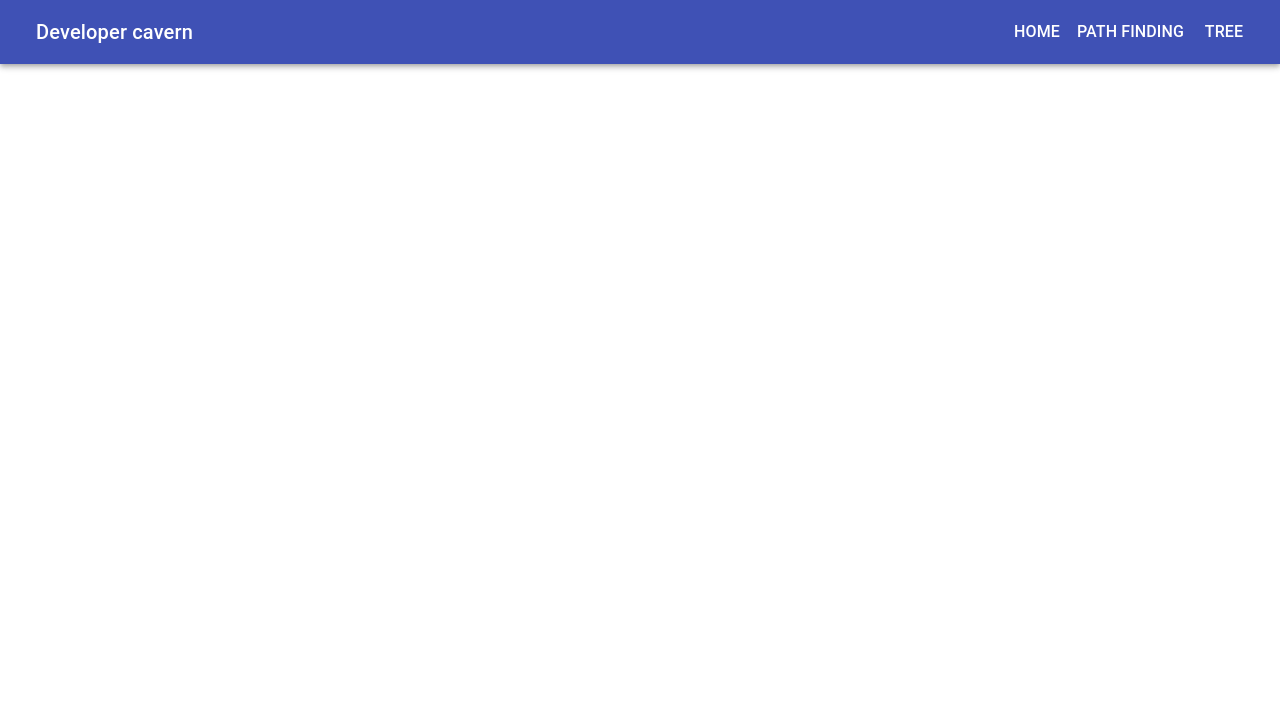
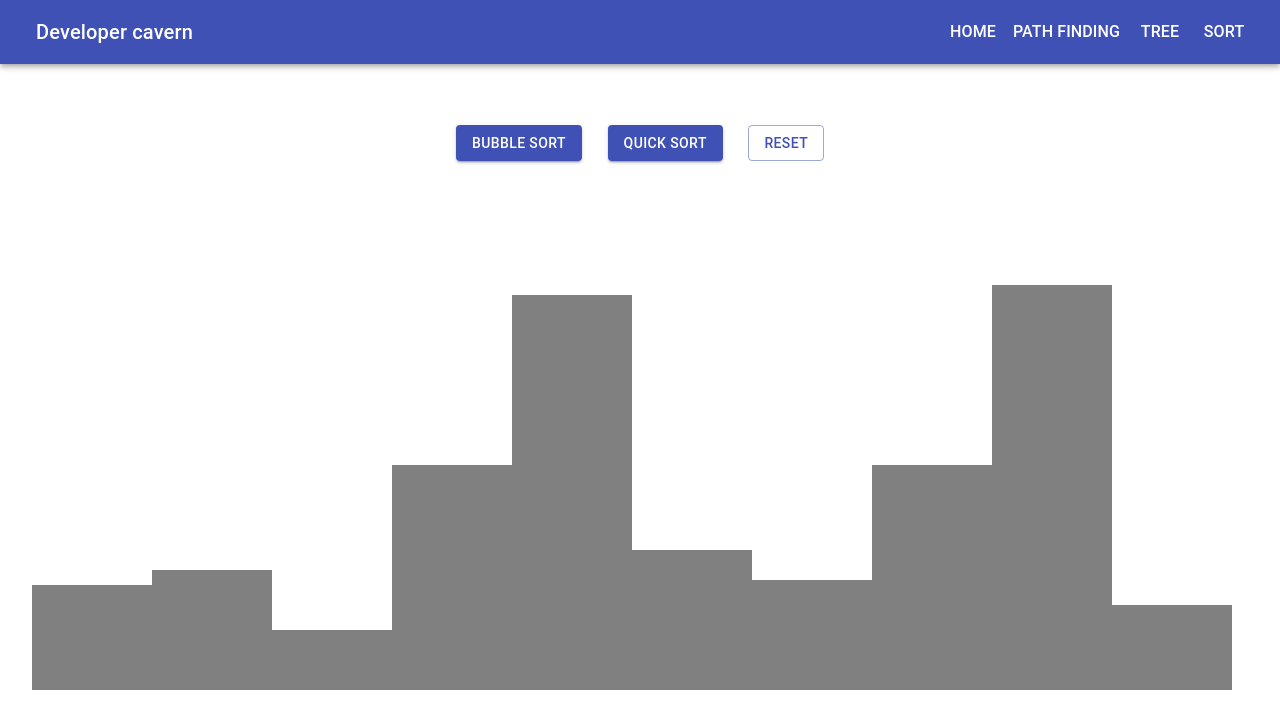
Before and after one commit to kelinox/pathfindingvisualizer, a React (Create React App) app: page /sort in a window 1280 px wide. Shown: the top 728 px of the page. Built offline with nearby package versions, Linux system fonts and the light colour scheme.

Commit message:
Add sorting visualizer

```diff
--- a/src/App.js
+++ b/src/App.js
@@ -12,6 +12,7 @@ import {
   Toolbar,
   IconButton,
 } from "@material-ui/core";
+import SortPage from "./SortingAlgorithm/SortPage";
 
 const useStyles = makeStyles((theme) => ({
   root: {
@@ -50,6 +51,9 @@ function App() {
             <Button>
               <Link to="/tree">Tree</Link>
             </Button>
+            <Button>
+              <Link to="/sort">Sort</Link>
+            </Button>
           </Toolbar>
         </AppBar>
       </div>
@@ -61,6 +65,9 @@ function App() {
           <Route path="/tree">
             <Tree />
           </Route>
+          <Route path="/sort">
+            <SortPage />
+          </Route>
         </Switch>
       </div>
     </Router>
--- a/src/PathVisualizer/Tree.css
+++ b/src/PathVisualizer/Tree.css
@@ -79,3 +79,11 @@
 .reset {
   background-color: purple;
 }
+
+.bfs {
+  background-color: brown;
+}
+
+.dfs {
+  background-color: darkorchid;
+}
--- a/src/PathVisualizer/Tree.jsx
+++ b/src/PathVisualizer/Tree.jsx
@@ -25,6 +25,9 @@ class Tree extends Component {
     this.preorderSort = this.preorderSort.bind(this);
     this.handleBalancedCheck = this.handleBalancedCheck.bind(this);
     this.reset = this.reset.bind(this);
+    this.getHeight = this.getHeight.bind(this);
+    this.bfs = this.bfs.bind(this);
+    this.dfs = this.dfs.bind(this);
   }
 
   render() {
@@ -67,6 +70,15 @@ class Tree extends Component {
             onClick={this.postorderSort}
           >
             Postorder sort
+          </Button>
+          <Button color="primary" variant="contained" onClick={this.getHeight}>
+            Height
+          </Button>
+          <Button color="primary" variant="contained" onClick={this.bfs}>
+            BFS
+          </Button>
+          <Button color="primary" variant="contained" onClick={this.dfs}>
+            DFS
           </Button>
           <Button color="primary" variant="outlined" onClick={this.reset}>
             Reset
@@ -121,6 +133,14 @@ class Tree extends Component {
                   type = "Reseted";
                   typeClass = "reset";
                   break;
+                case 5:
+                  type = "BFS";
+                  typeClass = "bfs";
+                  break;
+                case 6:
+                  type = "DFS";
+                  typeClass = "dfs";
+                  break;
 
                 default:
                   break;
@@ -150,46 +170,87 @@ class Tree extends Component {
     });
   }
 
+  getHeight() {
+    console.log(this.state.root.height(this.state.root));
+  }
+
+  bfs() {
+    const path = this.state.root.bfs(this.state.root);
+    let text = "";
+    path.map(
+      (e, index) => (text += index !== path.length - 1 ? `${e} -> ` : `${e}`)
+    );
+    this.setLogs([
+      {
+        text: text,
+        type: 5,
+      },
+    ]);
+  }
+
+  dfs() {
+    const path = this.state.root.dfs(this.state.root);
+    let text = "";
+    path.map(
+      (e, index) => (text += index !== path.length - 1 ? `${e} -> ` : `${e}`)
+    );
+    this.setLogs([
+      {
+        text: text,
+        type: 6,
+      },
+    ]);
+  }
+
   inorderSort() {
     const path = [];
     this.state.root.inorderSort(path);
 
-    this.setLogs(
-      path.map((p) => {
-        return {
-          text: `Path through node ${p}`,
-          type: 0,
-        };
-      })
+    let text = "";
+    path.map(
+      (p, index) => (text += index !== path.length - 1 ? `${p} -> ` : `${p}`)
     );
+
+    this.setLogs([
+      {
+        text: text,
+        type: 0,
+      },
+    ]);
   }
 
   preorderSort() {
     const path = [];
     this.state.root.preorderSort(path);
 
-    this.setLogs(
-      path.map((p) => {
-        return {
-          text: `Path through node ${p}`,
-          type: 1,
-        };
-      })
+    let text = "";
+    path.map(
+      (p, index) => (text += index !== path.length - 1 ? `${p} -> ` : `${p}`)
     );
+
+    this.setLogs([
+      {
+        text: text,
+        type: 1,
+      },
+    ]);
   }
 
   postorderSort() {
     const path = [];
     this.state.root.postorderSort(path);
 
-    this.setLogs(
-      path.map((p) => {
-        return {
-          text: `Path through node ${p}`,
-          type: 2,
-        };
-      })
+    let text = "";
+    path.map(
+      (p, index) => (text += index !== path.length - 1 ? `${p} -> ` : `${p}`)
     );
+
+    this.setLogs([
+      {
+        text: text,
+        type: 2,
+      },
+    ]);
   }
 
   handleChange(event) {
--- a/src/PathVisualizer/Tree/TreeNode.js
+++ b/src/PathVisualizer/Tree/TreeNode.js
@@ -44,6 +44,45 @@ class TreeNode {
     if (this.leftNode !== undefined) this.leftNode.postorderSort(path);
     if (this.rightNode !== undefined) this.rightNode.postorderSort(path);
     path.push(this.data);
+  }
+
+  height(node) {
+    if (node === undefined) return -1;
+
+    const l = node.height(node.leftNode) + 1;
+    const r = node.height(node.rightNode) + 1;
+    return Math.max(l, r);
+  }
+
+  dfs(root) {
+    let path = [];
+    let stack = [];
+    let current = root;
+    while (current !== undefined) {
+      path.push(current.data);
+
+      if (current.rightNode !== undefined) stack.push(current.rightNode);
+      if (current.leftNode !== undefined) stack.push(current.leftNode);
+
+      current = stack.pop();
+    }
+    return path;
+  }
+
+  bfs(root) {
+    let path = [];
+    let queue = [];
+    let current = root;
+    while (current !== undefined) {
+      path.push(current.data);
+
+      if (current.leftNode !== undefined) queue.push(current.leftNode);
+
+      if (current.rightNode !== undefined) queue.push(current.rightNode);
+
+      current = queue.shift();
+    }
+    return path;
   }
 
   balanceTree(node) {
--- /dev/null
+++ b/src/SortingAlgorithm/SortPage.css
@@ -0,0 +1,14 @@
+.container {
+  padding: 32px;
+}
+
+.array {
+  height: 500px;
+  position: relative;
+}
+
+.array-item {
+  position: absolute;
+  bottom: 0;
+  background-color: gray;
+}
--- /dev/null
+++ b/src/SortingAlgorithm/SortPage.jsx
@@ -0,0 +1,112 @@
+import React, { Component } from "react";
+import { Button } from "@material-ui/core";
+
+import "./SortPage.css";
+
+class SortPage extends Component {
+  constructor(props) {
+    super(props);
+    this.state = {
+      unsorted: [],
+      sorted: [],
+      widthItem: 0,
+      max: 0,
+      size: 10,
+      maxItem: 100,
+    };
+
+    this.bubbleSort = this.bubbleSort.bind(this);
+    this.reset = this.reset.bind(this);
+  }
+
+  componentDidMount() {
+    this.reset();
+  }
+
+  render() {
+    const arrayStyle = {
+      with: window.innerWidth - 80,
+    };
+    return (
+      <div className="container">
+        <div className="actions">
+          <Button variant="contained" color="primary" onClick={this.bubbleSort}>
+            Bubble sort
+          </Button>
+          <Button variant="contained" color="primary" onClick={this.bubbleSort}>
+            Quick sort
+          </Button>
+          <Button variant="outlined" color="primary" onClick={this.reset}>
+            Reset
+          </Button>
+        </div>
+        <div className="array" style={arrayStyle}>
+          {this.state.sorted.map((v, index) => {
+            const style = {
+              width: this.state.widthItem,
+              height: (v * 500) / this.state.max,
+              left: this.state.widthItem * index,
+            };
+
+            return <div key={index} className="array-item" style={style}></div>;
+          })}
+        </div>
+      </div>
+    );
+  }
+
+  reset() {
+    this.generateRandomList(this.state.size, this.state.maxItem);
+  }
+
+  generateRandomList(listSize, max) {
+    const numbers = [];
+    for (let i = 0; i < listSize; i++) {
+      numbers.push(Math.floor(Math.random() * max));
+    }
+    this.setState({
+      unsorted: numbers,
+      sorted: numbers.map((e) => e),
+      widthItem: (window.innerWidth - 80) / numbers.length,
+      max,
+    });
+  }
+
+  bubbleSort() {
+    this.setState({ sorted: this.state.unsorted.map((e) => e) }, () => {
+      const numbers = this.state.sorted.map((e) => e);
+      const tracker = [];
+      const length = numbers.length;
+      for (let i = 0; i < length - 1; i++) {
+        for (let j = 0; j < length - i - 1; j++) {
+          if (numbers[j] > numbers[j + 1]) {
+            tracker.push([j, j + 1]);
+            const tmp = numbers[j];
+            numbers[j] = numbers[j + 1];
+            numbers[j + 1] = tmp;
+          }
+        }
+      }
+
+      for (let i = 0; i < tracker.length; i++) {
+        setTimeout(() => {
+          const numbersSorted = this.state.sorted;
+
+          const tmp = numbersSorted[tracker[i][0]];
+          numbersSorted[tracker[i][0]] = numbersSorted[tracker[i][1]];
+          numbersSorted[tracker[i][1]] = tmp;
+
+          this.setState({ sorted: numbersSorted });
+        }, 100 * i);
+      }
+    });
+  }
+
+  quickSort() {
+    const tracker = [];
+  }
+
+  qs(array, start, end, tracker) {}
+}
+
+export default SortPage;
```
